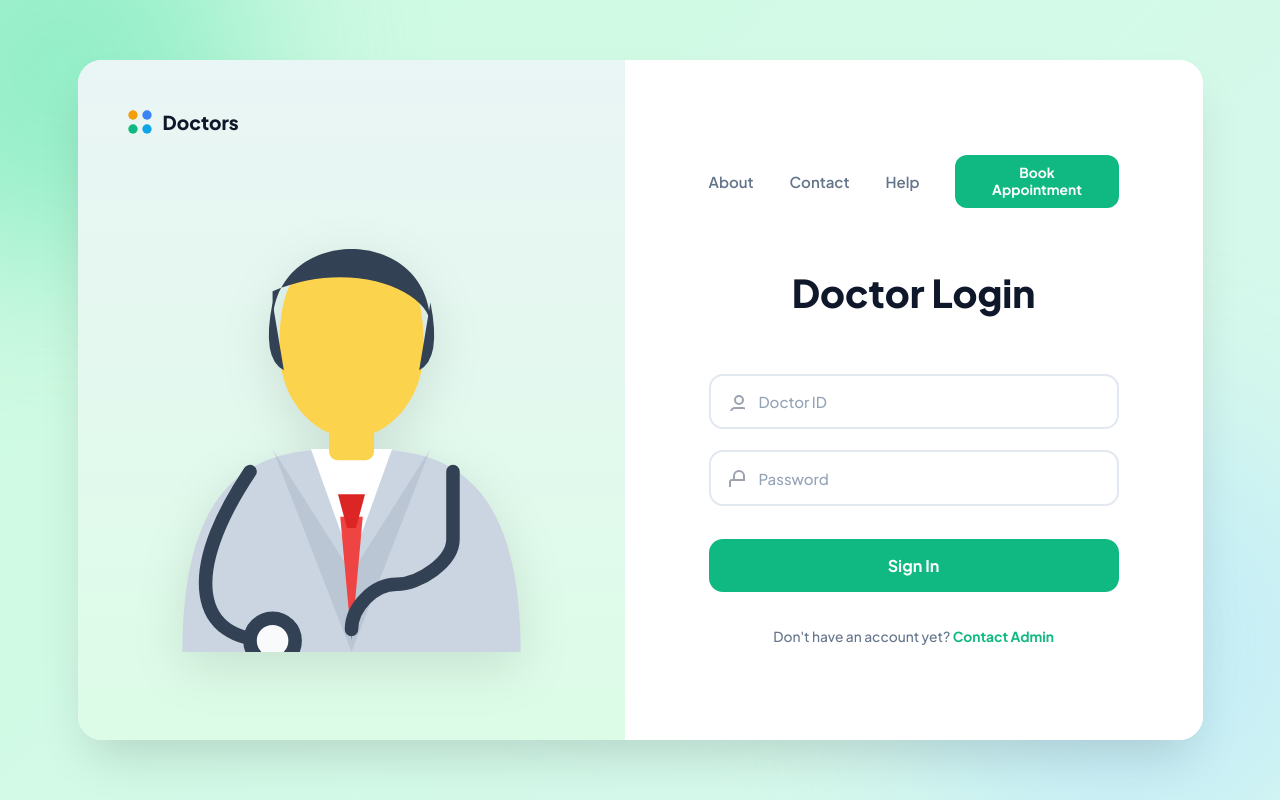
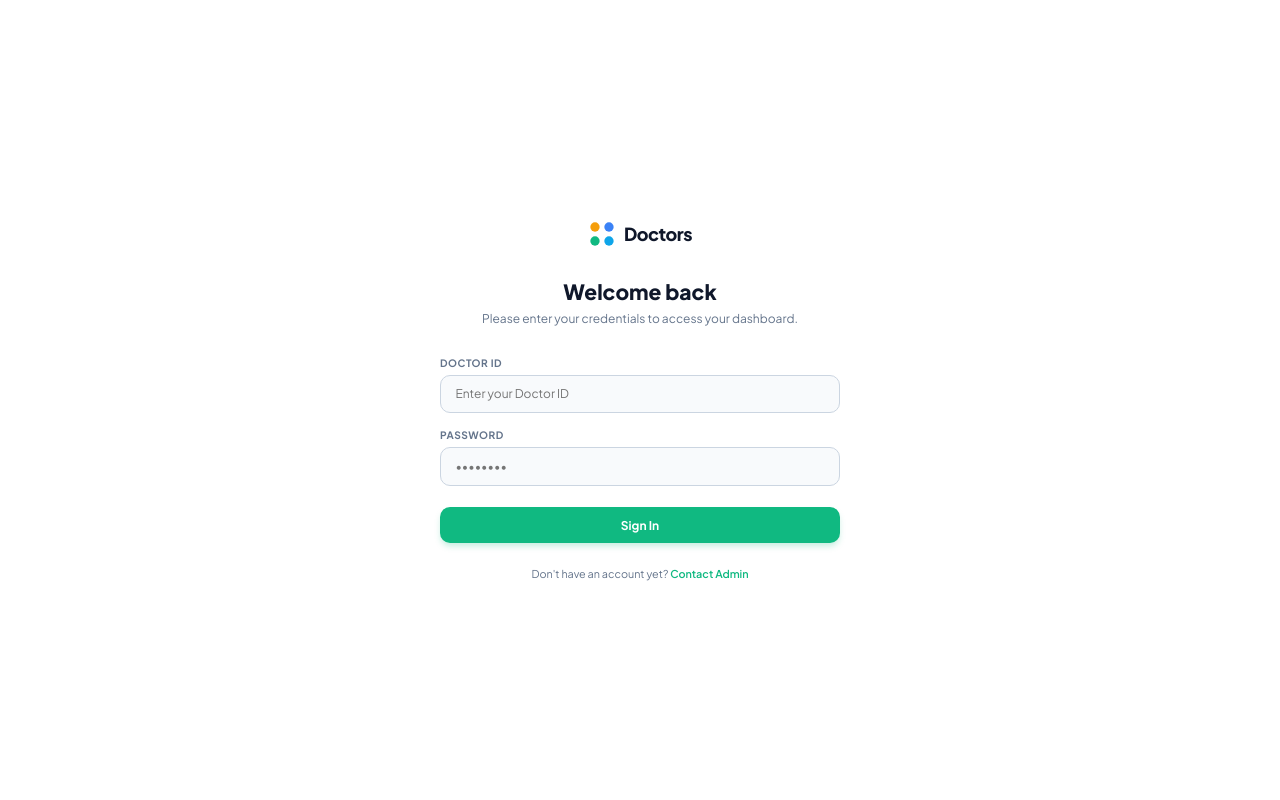
Before and after one commit to sahilcingh/Patient-record-app-v2, a React (Vite) app in the folder frontend/: page / in a window 1280 px wide. Built offline with nearby package versions, Linux system fonts and the light colour scheme; a web font is replaced by a local one.

Commit message:
improved the design of home page. and added profile button 3

```diff
--- a/frontend/src/pages/Login.jsx
+++ b/frontend/src/pages/Login.jsx
@@ -2,20 +2,25 @@ import React, { useState, useEffect } from 'react';
 import { useNavigate } from 'react-router-dom';
 
 const Login = () => {
+    // --- YOUR EXACT STATE & LOGIC ---
     const [doctorId, setDoctorId] = useState('');
     const [password, setPassword] = useState('');
     const [loading, setLoading] = useState(false);
+    const [error, setError] = useState(''); // Added to replace alerts with modern UI errors
     const navigate = useNavigate();
 
+    // Check if already logged in
     useEffect(() => {
         if (localStorage.getItem('doctorToken')) {
             navigate('/home');
         }
     }, [navigate]);
 
+    // Your actual backend fetch request
     const handleLogin = async (e) => {
         e.preventDefault();
         setLoading(true);
+        setError(''); // Clear old errors
 
         try {
             const response = await fetch('https://patient-record-app-drly.onrender.com/api/login', {
@@ -32,113 +37,180 @@ const Login = () => {
                 localStorage.setItem('dbName', data.dbName);
                 navigate('/home');
             } else {
-                alert(data.message);
+                setError(data.message); // Shows error beautifully in UI
                 setLoading(false);
             }
-        } catch (error) {
-            console.error("Login request failed:", error);
-            alert("Failed to connect to the server. Please ensure the backend is running.");
+        } catch (err) {
+            console.error("Login request failed:", err);
+            setError("Failed to connect to the server. Please ensure the backend is running.");
             setLoading(false);
         }
     };
 
+    // --- SHARED STYLES TO MATCH DASHBOARD THEME ---
+    const inputStyle = {
+        width: '100%', padding: '0.9rem 1.2rem', borderRadius: '10px',
+        border: '1px solid #cbd5e1', backgroundColor: '#f8fafc',
+        fontSize: '1rem', color: '#0f172a', outline: 'none', transition: 'border 0.2s',
+        boxSizing: 'border-box', marginBottom: '1.25rem'
+    };
+
+    const labelStyle = {
+        fontSize: '0.85rem', color: '#64748b',
+        marginBottom: '0.5rem', display: 'block',
+        fontWeight: '700', textTransform: 'uppercase', letterSpacing: '0.05em'
+    };
+
     return (
-        <div className="login-page-wrapper">
+        <div style={{ display: 'flex', minHeight: '100vh', backgroundColor: '#f8fafc', fontFamily: 'system-ui, -apple-system, sans-serif' }}>
 
-            {/* Animated Background Glowing Orbs */}
-            <div className="bg-shape shape-1"></div>
-            <div className="bg-shape shape-2"></div>
-            <div className="bg-shape shape-3"></div>
+            {/* --- LEFT SIDE: THEMATIC BRAND PANEL --- */}
+            <div style={{
+                flex: 1,
+                display: 'none', // Hidden on mobile, shown on larger screens
+                '@media (min-width: 768px)': { display: 'flex' },
+                background: 'linear-gradient(135deg, #0ea5e9 0%, #10b981 100%)',
+                flexDirection: 'column',
+                justifyContent: 'center',
+                alignItems: 'center',
+                padding: '3rem',
+                position: 'relative',
+                overflow: 'hidden'
+            }} className="desktop-only-panel">
 
-            <div className="login-container">
+                {/* Background decorative glowing orbs */}
+                <div style={{ position: 'absolute', top: '-10%', left: '-10%', width: '300px', height: '300px', background: 'rgba(255,255,255,0.1)', borderRadius: '50%', filter: 'blur(40px)' }}></div>
+                <div style={{ position: 'absolute', bottom: '10%', right: '-5%', width: '250px', height: '250px', background: 'rgba(255,255,255,0.15)', borderRadius: '50%', filter: 'blur(30px)' }}></div>
 
-                {/* --- LEFT SIDE: Branding & Illustration --- */}
-                <div className="login-illustration">
-                    <div className="logo">
-                        <svg width="28" height="28" viewBox="0 0 24 24" fill="none">
+                <div style={{ zIndex: 1, color: 'white', maxWidth: '450px', width: '100%' }}>
+                    <h1 style={{ fontSize: '3rem', fontWeight: 800, margin: '0 0 1rem 0', lineHeight: 1.1 }}>
+                        Modernize your clinic's workflow.
+                    </h1>
+                    <p style={{ fontSize: '1.15rem', opacity: 0.9, lineHeight: 1.6, marginBottom: '3rem' }}>
+                        Access patient records, track daily revenue, and manage appointments effortlessly from one intelligent dashboard.
+                    </p>
+
+                    {/* Floating Abstract Dashboard Card (Ties into your theme) */}
+                    <div style={{
+                        background: 'rgba(255, 255, 255, 0.15)',
+                        backdropFilter: 'blur(12px)',
+                        WebkitBackdropFilter: 'blur(12px)',
+                        borderRadius: '16px',
+                        padding: '1.5rem',
+                        border: '1px solid rgba(255, 255, 255, 0.3)',
+                        boxShadow: '0 20px 25px -5px rgba(0, 0, 0, 0.1)'
+                    }}>
+                        <div style={{ display: 'flex', alignItems: 'center', gap: '1rem', marginBottom: '1rem' }}>
+                            <div style={{ width: '40px', height: '40px', borderRadius: '50%', backgroundColor: 'rgba(255,255,255,0.9)', display: 'flex', alignItems: 'center', justifyContent: 'center', color: '#10b981' }}>
+                                <svg width="20" height="20" fill="none" stroke="currentColor" viewBox="0 0 24 24" strokeWidth="2"><path strokeLinecap="round" strokeLinejoin="round" d="M16 7a4 4 0 11-8 0 4 4 0 018 0zM12 14a7 7 0 00-7 7h14a7 7 0 00-7-7z"></path></svg>
+                            </div>
+                            <div>
+                                <div style={{ fontSize: '0.8rem', textTransform: 'uppercase', letterSpacing: '0.05em', opacity: 0.9, fontWeight: 600 }}>Patients Today</div>
+                                <div style={{ fontSize: '1.5rem', fontWeight: 800 }}>Smart Tracking</div>
+                            </div>
+                        </div>
+                        <div style={{ width: '100%', height: '4px', background: 'rgba(255,255,255,0.2)', borderRadius: '2px', overflow: 'hidden' }}>
+                            <div style={{ width: '70%', height: '100%', background: 'white', borderRadius: '2px' }}></div>
+                        </div>
+                    </div>
+                </div>
+            </div>
+
+            {/* --- RIGHT SIDE: LOGIN FORM --- */}
+            <div style={{
+                flex: 1, display: 'flex', flexDirection: 'column',
+                justifyContent: 'center', alignItems: 'center', padding: '2rem',
+                backgroundColor: '#ffffff'
+            }}>
+                <div style={{ width: '100%', maxWidth: '400px' }}>
+
+                    {/* Logo */}
+                    <div style={{ display: 'flex', alignItems: 'center', gap: '8px', marginBottom: '2.5rem', justifyContent: 'center' }}>
+                        <svg width="28" height="28" viewBox="0 0 24 24" fill="none" xmlns="http://www.w3.org/2000/svg">
                             <circle cx="6" cy="6" r="4" fill="#f59e0b"/>
                             <circle cx="18" cy="6" r="4" fill="#3b82f6"/>
                             <circle cx="6" cy="18" r="4" fill="#10b981"/>
                             <circle cx="18" cy="18" r="4" fill="#0ea5e9"/>
                         </svg>
-                        Doctors
+                        <span style={{ fontSize: '1.5rem', fontWeight: 800, color: '#0f172a', letterSpacing: '-0.5px' }}>Doctors</span>
                     </div>
 
-                    <div className="illustration-wrapper">
-                        <svg className="illustration-img" viewBox="0 0 200 200" xmlns="http://www.w3.org/2000/svg">
-                            <path d="M 25 200 C 25 110, 70 110, 100 110 C 130 110, 175 110, 175 200 Z" fill="#cbd5e1" />
-                            <polygon points="82,110 118,110 100,160" fill="#ffffff" />
-                            <path d="M 100 200 L 65 110 L 100 165 L 135 110 Z" fill="#94a3b8" opacity="0.3" />
-                            <polygon points="95,140 105,140 100,195" fill="#ef4444" />
-                            <polygon points="94,130 106,130 102,145 98,145" fill="#dc2626" />
-                            <rect x="90" y="80" width="20" height="35" fill="#fcd34d" rx="4" />
-                            <path d="M 68 65 C 68 30, 80 25, 100 25 C 120 25, 132 30, 132 65 C 132 90, 115 105, 100 105 C 85 105, 68 90, 68 65 Z" fill="#fcd34d" />
-                            <path d="M 65 55 C 65 10, 135 10, 135 55 C 135 40, 100 25, 65 40 Z" fill="#334155" />
-                            <path d="M 65 45 Q 60 70 70 75" fill="#334155" />
-                            <path d="M 135 45 Q 140 70 130 75" fill="#334155" />
-                            <path d="M 55 120 C 25 165, 30 195, 65 195" fill="none" stroke="#334155" strokeWidth="6" strokeLinecap="round" />
-                            <circle cx="65" cy="195" r="10" fill="#f8fafc" stroke="#334155" strokeWidth="6" />
-                            <path d="M 145 120 L 145 150 C 145 160, 130 170, 120 170 C 110 170, 100 180, 100 190" fill="none" stroke="#334155" strokeWidth="6" strokeLinecap="round" />
-                        </svg>
-                    </div>
-                </div>
-
-                {/* --- RIGHT SIDE: Form & Nav --- */}
-                <div className="login-form-section">
-
-                    <div className="login-nav">
-                        <span>About</span>
-                        <span>Contact</span>
-                        <span>Help</span>
-                        <button className="nav-btn">Book Appointment</button>
+                    <div style={{ textAlign: 'center', marginBottom: '2.5rem' }}>
+                        <h2 style={{ fontSize: '1.75rem', fontWeight: 800, color: '#0f172a', margin: '0 0 0.5rem 0' }}>Welcome back</h2>
+                        <p style={{ color: '#64748b', margin: 0, fontSize: '1rem' }}>Please enter your credentials to access your dashboard.</p>
                     </div>
 
-                    <div className="login-header">
-                        <h1>Doctor Login</h1>
-                    </div>
+                    {/* Modern UI Error Message (Replaces Alerts) */}
+                    {error && (
+                        <div style={{ backgroundColor: '#fef2f2', color: '#ef4444', padding: '0.75rem', borderRadius: '8px', marginBottom: '1.5rem', fontSize: '0.9rem', textAlign: 'center', fontWeight: 500, border: '1px solid #fecaca' }}>
+                            {error}
+                        </div>
+                    )}
 
                     <form onSubmit={handleLogin}>
-                        <div className="input-wrapper">
-                            <svg fill="none" stroke="currentColor" strokeWidth="2" strokeLinecap="round" strokeLinejoin="round">
-                                <path d="M20 21v-2a4 4 0 0 0-4-4H8a4 4 0 0 0-4 4v2"></path>
-                                <circle cx="12" cy="7" r="4"></circle>
-                            </svg>
+                        <div>
+                            <label htmlFor="doctorId" style={labelStyle}>Doctor ID</label>
                             <input
                                 type="text"
-                                className="login-input"
-                                placeholder="Doctor ID"
+                                id="doctorId"
+                                name="doctorId"
                                 value={doctorId}
                                 onChange={(e) => setDoctorId(e.target.value)}
+                                placeholder="Enter your Doctor ID"
+                                style={inputStyle}
                                 required
                             />
                         </div>
 
-                        <div className="input-wrapper">
-                            <svg fill="none" stroke="currentColor" strokeWidth="2" strokeLinecap="round" strokeLinejoin="round">
-                                <rect x="3" y="11" width="18" height="11" rx="2" ry="2"></rect>
-                                <path d="M7 11V7a5 5 0 0 1 10 0v4"></path>
-                            </svg>
+                        <div>
+                            <div style={{ display: 'flex', justifyContent: 'space-between', alignItems: 'center' }}>
+                                <label htmlFor="password" style={labelStyle}>Password</label>
+                            </div>
                             <input
                                 type="password"
-                                className="login-input"
-                                placeholder="Password"
+                                id="password"
+                                name="password"
                                 value={password}
                                 onChange={(e) => setPassword(e.target.value)}
+                                placeholder="••••••••"
+                                style={inputStyle}
                                 required
                             />
                         </div>
 
-                        <button type="submit" className="login-btn-submit" disabled={loading}>
-                            {loading && <span className="spinner"></span>}
-                            {loading ? 'Loading...' : 'Sign In'}
+                        <button
+                            type="submit"
+                            disabled={loading}
+                            style={{
+                                width: '100%', padding: '0.9rem', marginTop: '0.5rem',
+                                backgroundColor: '#10b981', color: 'white',
+                                border: 'none', borderRadius: '10px',
+                                fontSize: '1rem', fontWeight: 700, cursor: loading ? 'not-allowed' : 'pointer',
+                                transition: 'background-color 0.2s, transform 0.1s',
+                                boxShadow: '0 4px 6px -1px rgba(16, 185, 129, 0.25)'
+                            }}
+                            onMouseEnter={(e) => !loading && (e.currentTarget.style.backgroundColor = '#059669')}
+                            onMouseLeave={(e) => !loading && (e.currentTarget.style.backgroundColor = '#10b981')}
+                            onMouseDown={(e) => !loading && (e.currentTarget.style.transform = 'scale(0.98)')}
+                            onMouseUp={(e) => !loading && (e.currentTarget.style.transform = 'scale(1)')}
+                        >
+                            {loading ? 'Authenticating...' : 'Sign In'}
                         </button>
                     </form>
 
-                    <div className="form-footer">
-                        Don't have an account yet? <a>Contact Admin</a>
+                    <div style={{ textAlign: 'center', marginTop: '2rem', fontSize: '0.9rem', color: '#64748b' }}>
+                        Don't have an account yet? <span style={{ color: '#10b981', fontWeight: 600, cursor: 'pointer' }}>Contact Admin</span>
                     </div>
+
                 </div>
             </div>
+
+            {/* A tiny bit of CSS to handle the desktop/mobile layout switch for the left panel */}
+            <style dangerouslySetInnerHTML={{__html: `
+                @media (max-width: 768px) {
+                    .desktop-only-panel { display: none !important; }
+                }
+            `}} />
         </div>
     );
 };
```
